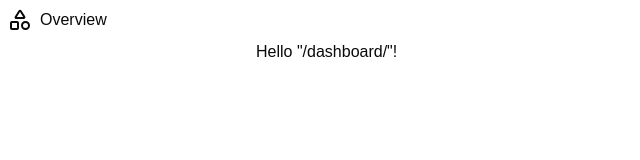
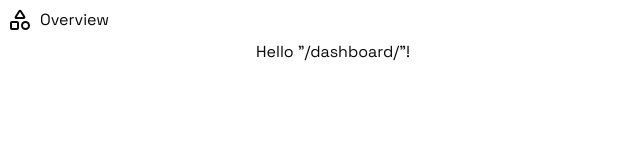
Before and after one commit to doansamquoc/flow, a React (Vite) app: page /dashboard in a window 1280 px wide. Shown: the top 160 px of the page, without its empty margins (0-640 px from the left). Built offline with nearby package versions, Linux system fonts and the light colour scheme.

Commit message:
feat: embeded new fonts

```diff
--- a/src/index.css
+++ b/src/index.css
@@ -1,7 +1,7 @@
+@import url('https://fonts.googleapis.com/css2?family=Kanit:ital,wght@0,100;0,200;0,300;0,400;0,500;0,600;0,700;0,800;0,900;1,100;1,200;1,300;1,400;1,500;1,600;1,700;1,800;1,900&family=Space+Grotesk:wght@300..700&display=swap');
 @import "tailwindcss";
 @import "tw-animate-css";
 @import "shadcn/tailwind.css";
-@import "@fontsource-variable/inter";
 
 @custom-variant dark (&:is(.dark *));
 
@@ -75,7 +75,8 @@
 }
 
 @theme inline {
-  --font-sans: 'Inter Variable', sans-serif;
+  --font-head: 'Kanit';
+  --font-sans: 'Space Grotesk';
   --color-sidebar-ring: var(--sidebar-ring);
   --color-sidebar-border: var(--sidebar-border);
   --color-sidebar-accent-foreground: var(--sidebar-accent-foreground);
```
